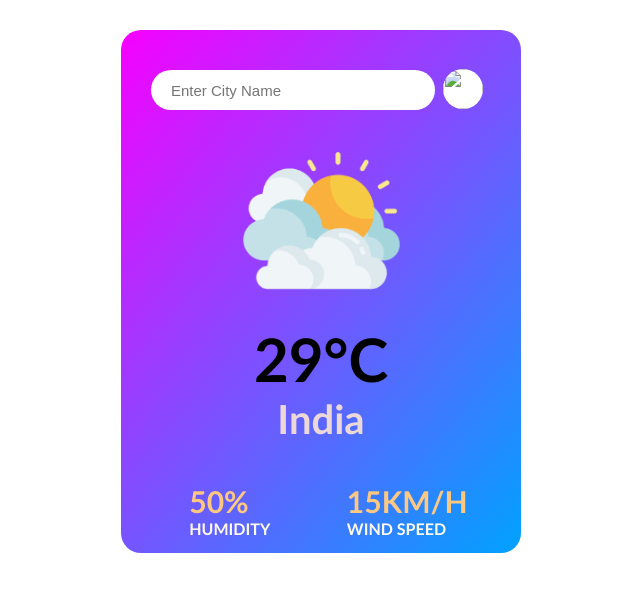
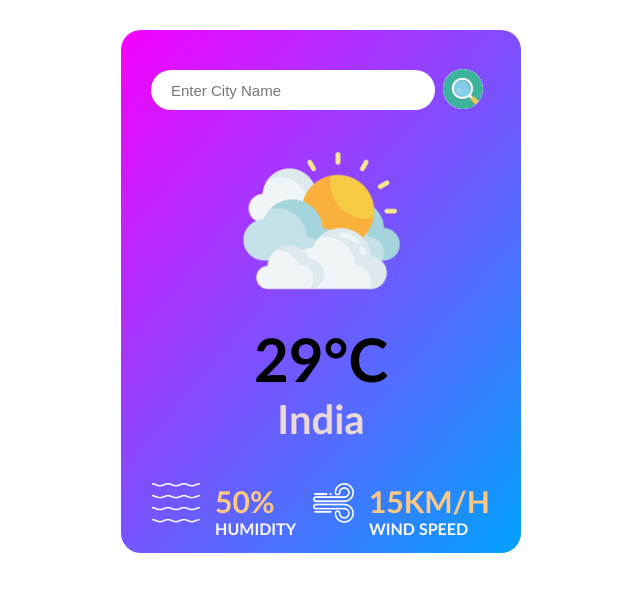
Before and after one commit to aviralyadav-av/Weather_App, a plain HTML site: page index.html in a window 1280 px wide. Shown: the whole page, without its empty margins (319-959 px from the left). Drawn offline with Linux system fonts and the light colour scheme; the site is published under a folder, as on GitHub Pages, so addresses that start at the root find nothing.

Commit message:
Update index.html

```diff
--- a/index.html
+++ b/index.html
@@ -12,7 +12,7 @@
   <div class="card">
     <div class="search">
       <input type="text" placeholder="Enter City Name" >
-      <button> <img src="../images/search2.png" alt=""></button>
+      <button> <img src="images/search2.png" alt=""></button>
     </div>
     <div class="weather">
       <img src="images/clouds.png" class="weather-icon">
@@ -22,7 +22,7 @@
     <div class="detail">
      <div class="info1">
 
-          <img src="/images/humidity.png" alt="">
+          <img src="images/humidity.png" alt="">
 
         <div>
           <p class="humidity">50%</p>
@@ -31,7 +31,7 @@
      </div>
      <div class="info2">
 
-          <img src="/images/wind.png" alt="">
+          <img src="images/wind.png" alt="">
 
         <div >
           <p class="wind"> 15KM/H</p>
```
